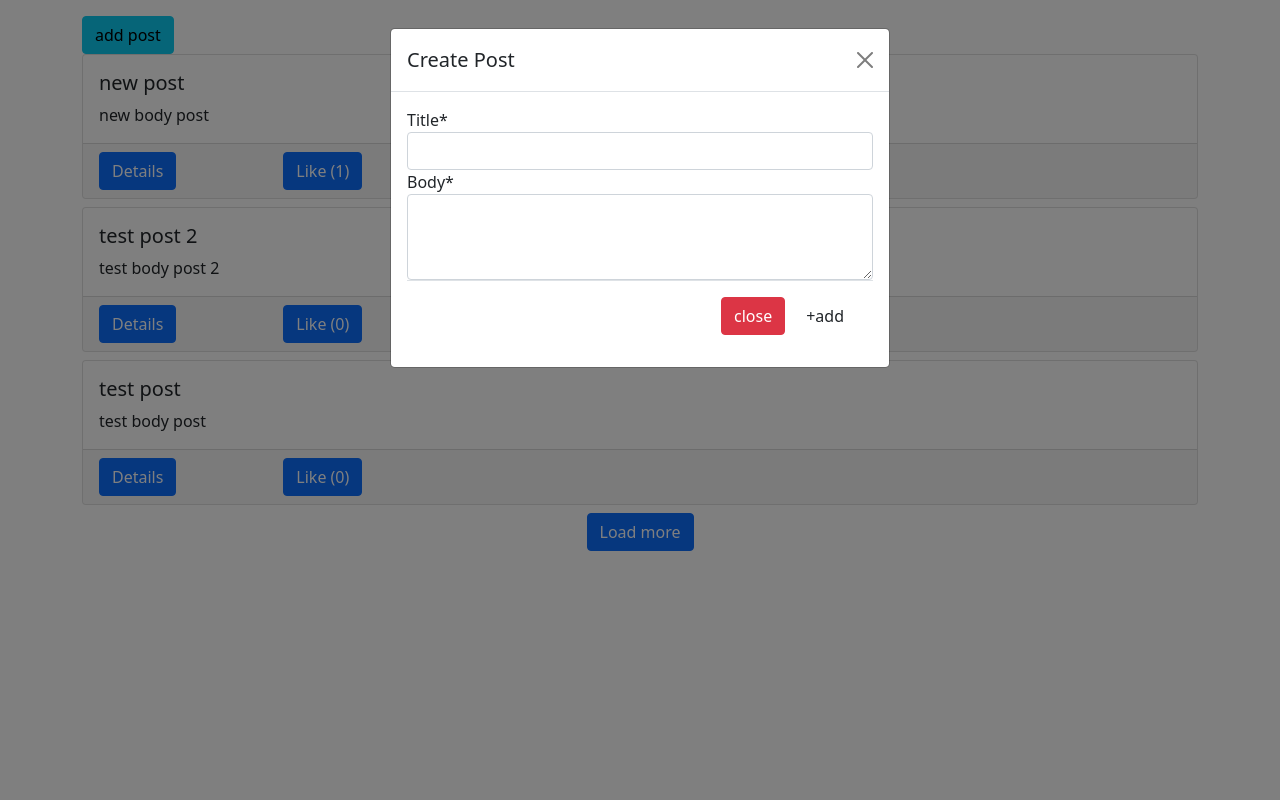
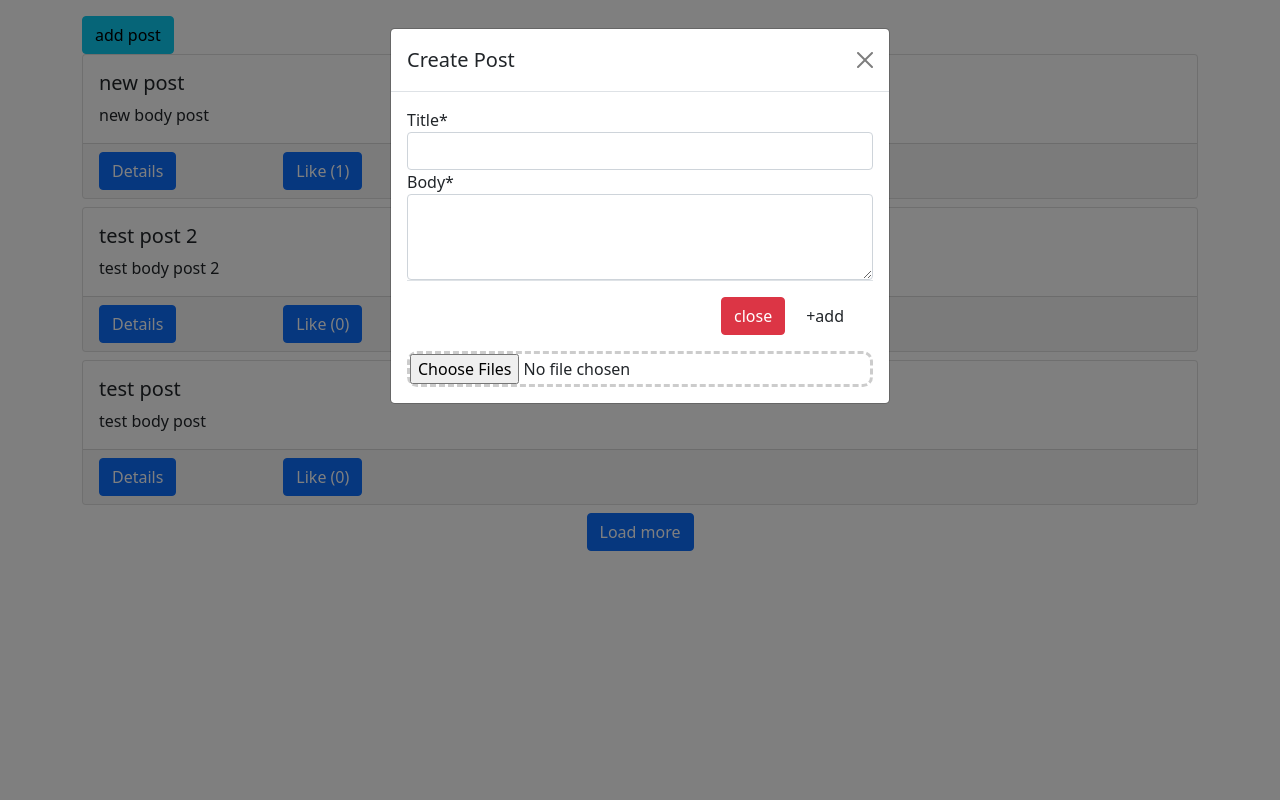
Before and after one commit to Andrew3369/A4-Network, a Django app: page / in a window 1280 px wide, after a click on "add post". Run offline with Django 4.2, Linux system fonts and the light colour scheme; data comes from the database, SQL or seed files in the repository; some libraries are stand-ins or nearby versions.

Commit message:
Completed Chapter 27: Adding Dropzone JS to the Project
Added option to upload multiple files using dropzone

```diff
--- a/dj_ajax/src/posts/templates/posts/main.html
+++ b/dj_ajax/src/posts/templates/posts/main.html
@@ -22,6 +22,7 @@ posts
                     <button type="button" class="btn-close" data-bs-dismiss="modal" aria-label="Close"></button>
                 </div>
                 <div class="modal-body">
+                    <!-- Post form -->
                     <form id="post-form">
                         {% csrf_token %}
                         <!-- {{form.as_p}} -->
@@ -29,6 +30,13 @@ posts
                         <div class="modal-footer">
                             <button type="button" class="btn btn-danger" data-bs-dismiss="modal">close</button>
                             <button type="submit" class="btn btn-green">+add</button>
+                        </div>
+                    </form>
+                    <!-- Upload Files -->
+                    <form action="/upload" class="dropzone dz">
+                        {%csrf_token%}
+                        <div class="fallback">
+                            <input name="file" type="file" multiple />
                         </div>
                     </form>
                 </div>
--- a/dj_ajax/src/static/styles.css
+++ b/dj_ajax/src/static/styles.css
@@ -1,3 +1,13 @@
 .not-visible {
     display: none;
 }
+
+.dz {
+    border: dashed !important;
+    border-color: #ccc !important;
+    border-radius: 10px !important;
+}
+
+.dz:hover {
+    background-color: aliceblue !important;
+}
--- a/dj_ajax/src/templates/base.html
+++ b/dj_ajax/src/templates/base.html
@@ -21,6 +21,11 @@
 
     <!-- Custom js -->
     <script src="{% static 'functions.js' %}" defer></script>
+
+    <!-- Dropzone -->
+    <script src="https://unpkg.com/dropzone@6.0.0-beta.1/dist/dropzone-min.js"></script>
+    <link href="https://unpkg.com/dropzone@6.0.0-beta.1/dist/dropzone.css" rel="stylesheet" type="text/css" />
+
     {% block scripts %}
         <!-- <script src="{% static 'profiles/main.js' %}" defer></script> -->
     {% endblock scripts %}
```
